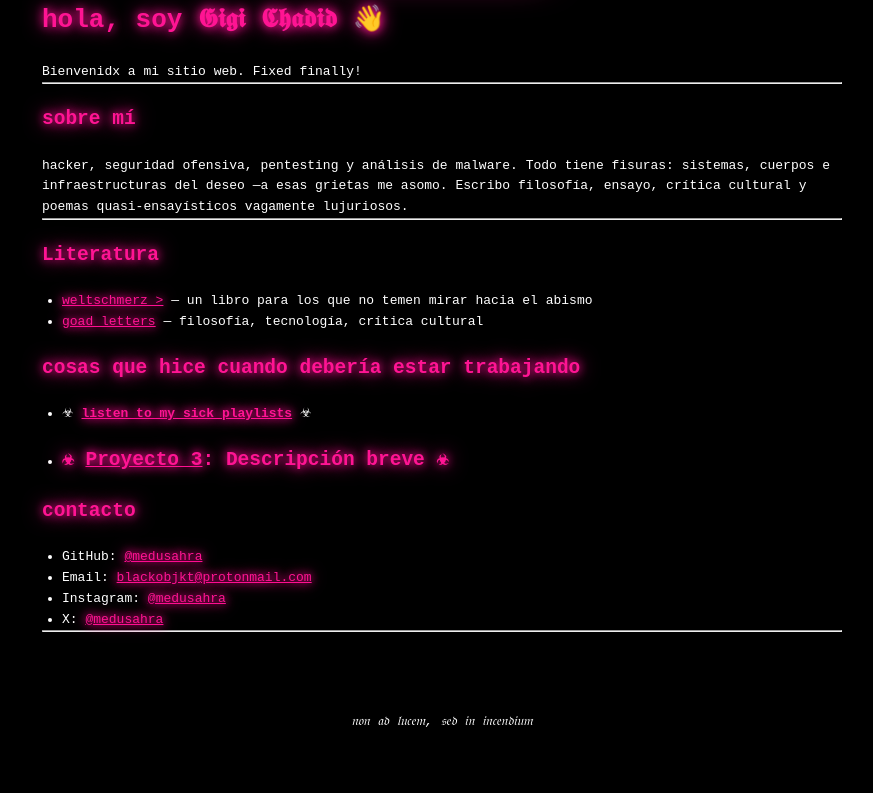
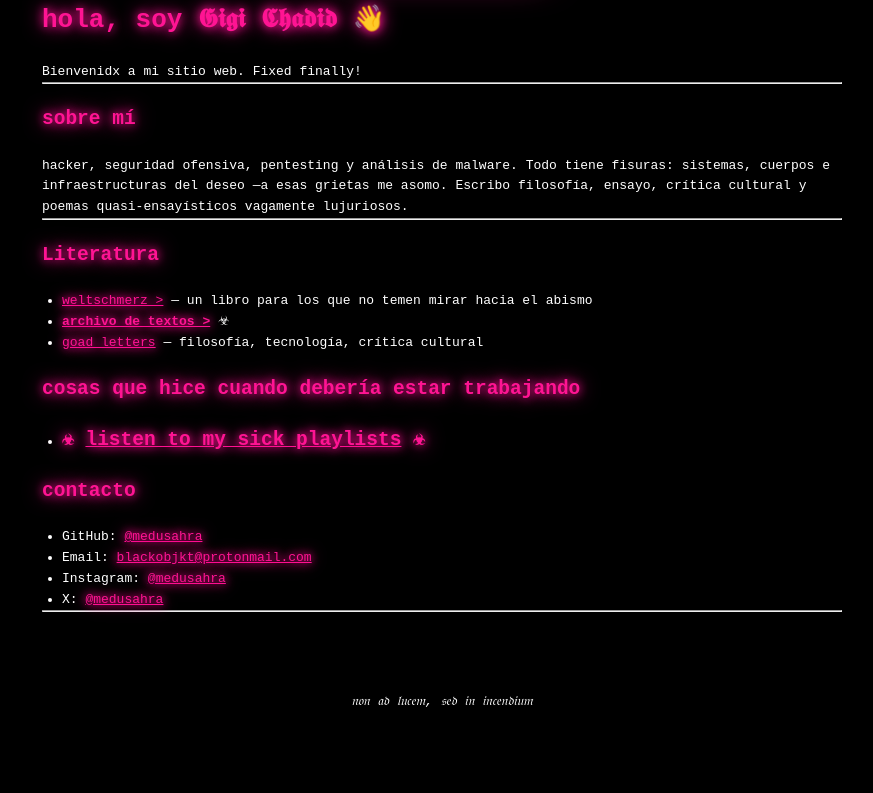
Before and after one commit to medusahra/medusahra.github.io, a Jekyll site: the page built from index.md, in a window 1280 px wide. Shown: the part 190-983 px from the top of the page, without its empty margins (198-1071 px from the left). Built offline with Jekyll 4.4.1, drawn with Linux system fonts in a browser that asks for light colours.

Commit message:
Update index.md

```diff
--- a/index.md
+++ b/index.md
@@ -19,12 +19,12 @@ hacker, seguridad ofensiva, pentesting y análisis de malware. Todo tiene fisura
 ## Literatura
 
 - [weltschmerz >](/2025/11/11/weltschmerz.html) — un libro para los que no temen mirar hacia el abismo
+- **[archivo de textos >](/archive.html)** ☣
 - [goad letters](https://goadletter.substack.com/) — filosofía, tecnología, crítica cultural
 
 ## cosas que hice cuando debería estar trabajando
 
 - ☣ **[listen to my sick playlists](https://open.spotify.com/user/oer0flire345iy1g4vaifowzc/playlists)** ☣
-- ☣ **[Proyecto 3](https://enlace.com)**: Descripción breve ☣
 ---
 
 ## contacto
```
